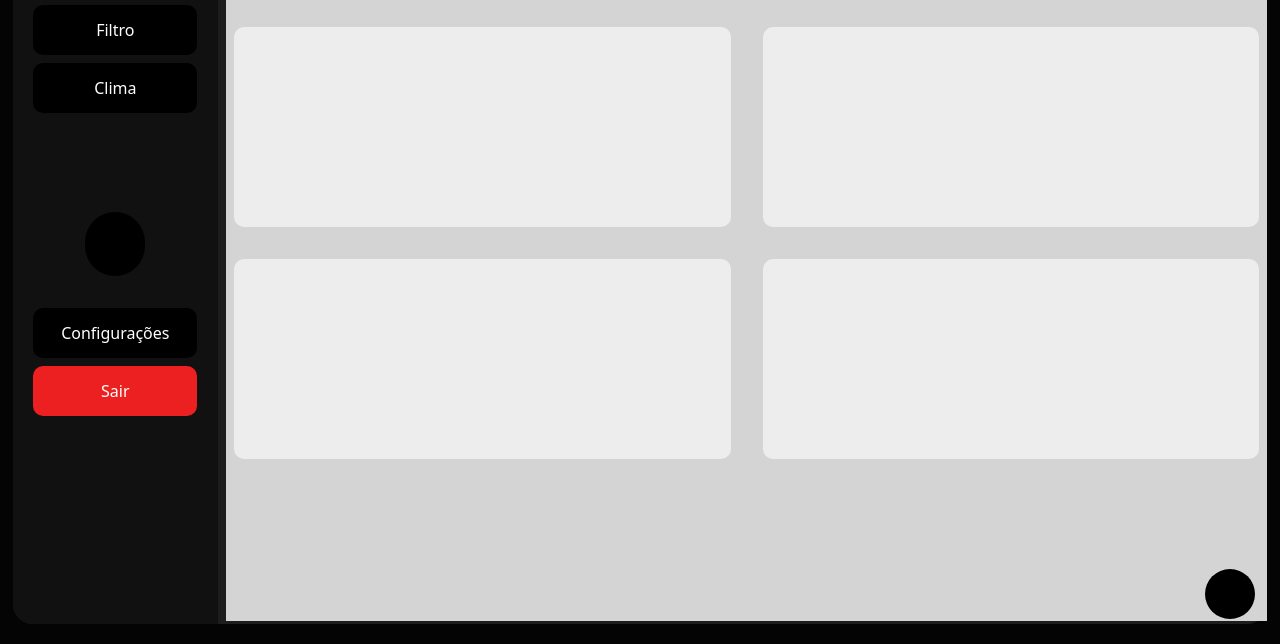
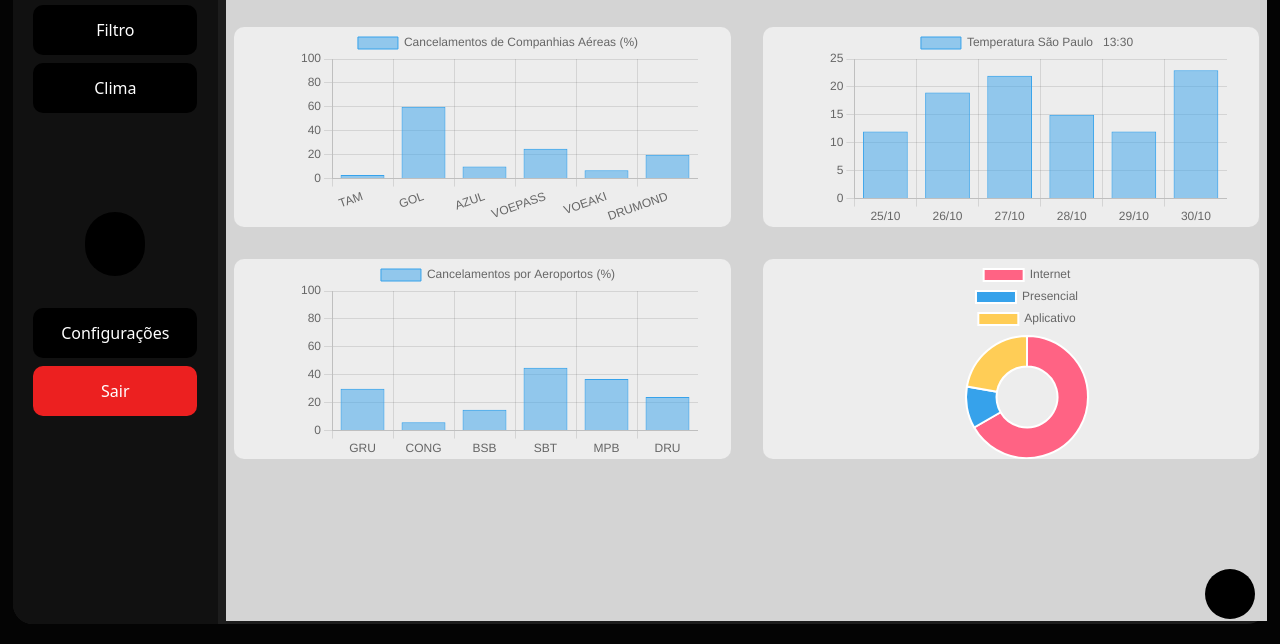
Before and after one commit to Vorteil-Grupo-04/main-vorteil, a website: page site/public/Dashbord.html in a window 1280 px wide. Shown: the part 156-800 px from the top of the page. Drawn offline with nearby package versions, Linux system fonts and the light colour scheme; no server answers; a web font is replaced by a local one.

Commit message:
incluindo charts

```diff
--- a/site/public/Dashbord.html
+++ b/site/public/Dashbord.html
@@ -48,14 +48,22 @@
            <div class="conjuntoFinal">
             <div class="conjuntoDashboard">
                 <div class="dashAreasDois">
+                  <canvas style="width: 600px;" class="grafic" id="myChart"></canvas>
+
                 </div>
               <div class="dashAreasDois">
+                <canvas style="width: 600px;" class="grafic" id="myChartDois"></canvas>
+
               </div>
             </div>
             <div class="conjuntoDashboard">
               <div class="dashAreasDois">
+                <canvas style="width: 600px;" class="grafic" id="myChartTres"></canvas>
+
               </div>
             <div class="dashAreasDois">
+              <canvas style="width: 600px;" class="grafic" id="myChartQuatro"></canvas>
+
             </div>
           </div>
 
@@ -72,7 +80,6 @@
         <div class="conjuntoDashboard alt">
             <div style="align-items: start;" class="dashAreas codUm">
                 <div>
-                    <canvas style="width: 600px;" class="grafic" id="myChartTres"></canvas>
                   </div>
             </div>
         <div class="kpiTotal">
@@ -111,7 +118,6 @@
             </div>
             <div class="dashAreasDois" style="align-items: start;">
                 <div>
-                    <canvas  style="width: 600px;" class="grafic" id="myChartQuatro"></canvas>
                   </div>
             </div>
 
@@ -434,6 +440,7 @@ function mostrarModal(modal) {
         const ctx = document.getElementById('myChart');
 
 
+
 new Chart(ctx, {
   type: 'bar',
   data: {
@@ -472,11 +479,7 @@ new Chart(ctxDois, {
     }
   }
 });
-    } else if (modal === 2) {
-        contDois.classList.remove('dis');
-        botaoDois.classList.remove('inactive');
-
-        const ctxTres = document.getElementById('myChartTres');
+const ctxTres = document.getElementById('myChartTres');
 
 new Chart(ctxTres, {
   type: 'bar',
@@ -499,23 +502,30 @@ new Chart(ctxTres, {
 const ctxQuatro = document.getElementById('myChartQuatro');
 
 new Chart(ctxQuatro, {
-  type: 'bar',
-  data: {
-    labels: ['25/10', '26/10', '27/10', '28/10', '29/10', '30/10'],
-    datasets: [{
-      label: 'Temperatura Ceará      17:30',
-      data: [12, 19, 3, 5, 2, 3],
-      borderWidth: 1
-    }]
-  },
-  options: {
-    scales: {
-      y: {
-        beginAtZero: true
-      }
-    }
-  }
+  type: 'doughnut',
+   data:{
+  labels: [
+    'Internet',
+    'Presencial',
+    'Aplicativo'
+  ],
+  datasets: [{
+    label: 'My First Dataset',
+    data: [300, 50, 100],
+    backgroundColor: [
+      'rgb(255, 99, 132)',
+      'rgb(54, 162, 235)',
+      'rgb(255, 205, 86)'
+    ],
+    hoverOffset: 4
+  }]
+   }
 });
+
+
+    } else if (modal === 2) {
+        contDois.classList.remove('dis');
+        botaoDois.classList.remove('inactive');
 
 
 
```
Also changed, not shown: site/public/Cadastro.html (+1 -1 lines), 1 other file.
